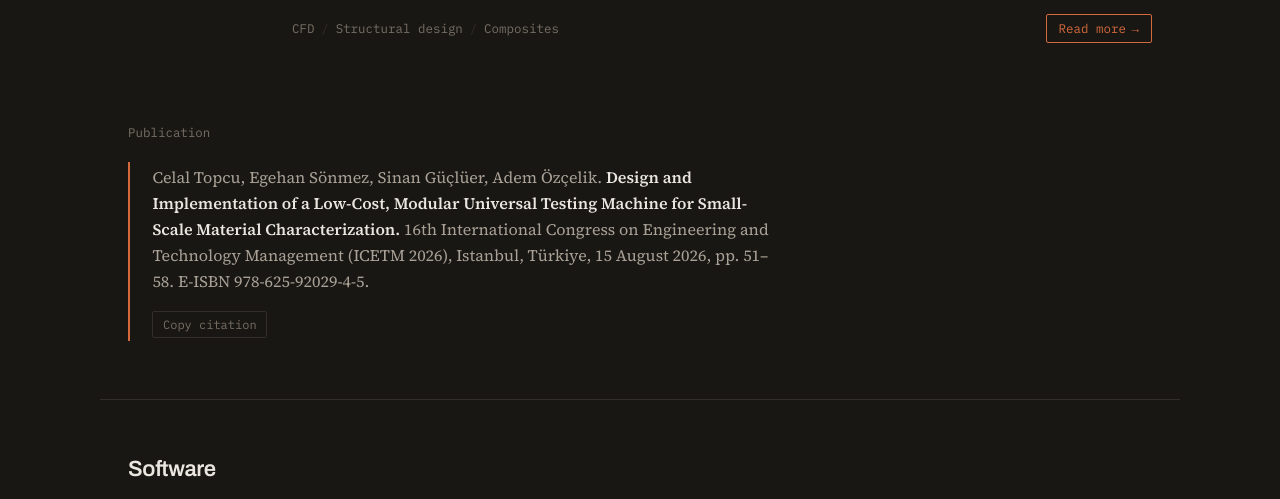
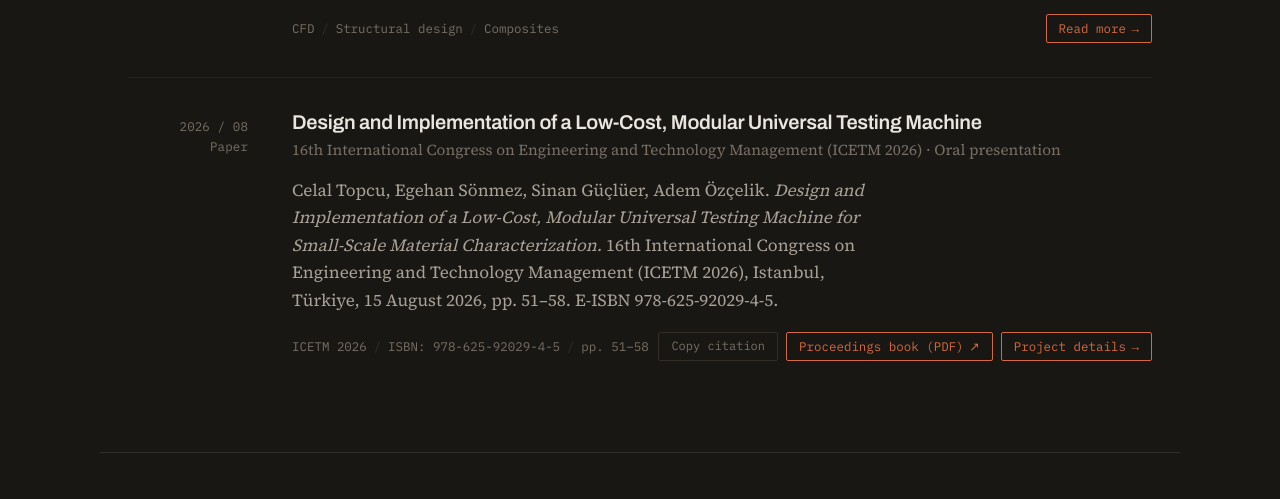
Before and after one commit to Ertuct/celaltopcu.com, a plain HTML site: page index.html in a window 1280 px wide. Shown: the part 2707-3206 px from the top of the page. Drawn offline with Linux system fonts and the light colour scheme.

Commit message:
Yayin basligi proje duzenine uyarlandi ve bildiri kitabi PDF baglantisi eklendi

```diff
--- a/css/style.css
+++ b/css/style.css
@@ -399,6 +399,14 @@ html.theme-light .theme-toggle .icon-moon { display: block; }
   transition: background-color 0.15s ease, color 0.15s ease;
 }
 .stack > span + a { margin-left: auto; }
+.stack .copy-btn {
+  margin-left: auto;
+  line-height: 1.4;
+  padding: 0.3rem 0.75rem;
+  display: inline-flex;
+  align-items: center;
+}
+.stack .copy-btn + a { margin-left: 0.5rem; }
 .stack > a::after {
   content: "\2192";
   transition: transform 0.15s ease;
--- a/index.html
+++ b/index.html
@@ -293,19 +293,41 @@
       </div>
     </article>
 
-    <h3 class="sub-head"><span class="t-en">Publication</span><span class="t-tr">Yayın</span></h3>
-    <div class="callout reveal">
+    <article class="entry reveal">
+      <div class="entry-meta mono">
+        <span>2026 / 08</span>
+        <span><span class="t-en">Paper</span><span class="t-tr">Bildiri</span></span>
+      </div>
+      <div class="entry-body">
+        <h3>
+          <span class="t-en">Design and Implementation of a Low-Cost, Modular Universal Testing Machine</span>
+          <span class="t-tr">Düşük Maliyetli ve Modüler bir Universal Çekme Makinesinin Tasarımı ve İmalatı</span>
+        </h3>
+        <p class="entry-org">
+          <span class="t-en">16th International Congress on Engineering and Technology Management (ICETM 2026) &middot; Oral presentation</span>
+          <span class="t-tr">16. Uluslararası Mühendislik ve Teknoloji Yönetimi Kongresi (ICETM 2026) &middot; Sözlü bildiri</span>
+        </p>
+        <div class="prose">
           <p id="citation">Celal Topcu, Egehan Sönmez, Sinan Güçlüer, Adem Özçelik.
             <cite>Design and Implementation of a Low-Cost, Modular Universal Testing Machine for Small-Scale
             Material Characterization.</cite>
             16th International Congress on Engineering and Technology Management (ICETM 2026), Istanbul, Türkiye,
             15 August 2026, pp. 51–58. E-ISBN 978-625-92029-4-5.</p>
-      <p class="cite-actions">
+        </div>
+        <div class="stack">
+          <span>ICETM 2026</span>
+          <span>ISBN: 978-625-92029-4-5</span>
+          <span><span class="t-en">pp. 51–58</span><span class="t-tr">ss. 51–58</span></span>
           <button class="copy-btn" type="button" data-copy="#citation">
             <span class="t-en">Copy citation</span><span class="t-tr">Atıfı kopyala</span>
           </button>
-      </p>
+          <a href="https://github.com/Ertuct/UTM/blob/main/16.%20Uluslararas%C4%B1%20M%C3%BChendislik%20ve%20Teknoloji%20Y%C3%B6netimi%20Kongresi%20Bildiri%20Kitab%C4%B1.pdf" target="_blank" rel="noopener noreferrer">
+            <span class="t-en">Proceedings book (PDF)</span><span class="t-tr">Bildiri kitabı (PDF)</span>
+          </a>
+          <a href="projeler/utm.html"><span class="t-en">Project details</span><span class="t-tr">Proje detayları</span></a>
         </div>
+      </div>
+    </article>
   </section>
 
   <!-- ===================================================== software -->
```
Also changed, not shown: projeler/utm.html (+8 -4 lines). Lines whose indentation alone changed are shown as unchanged.
